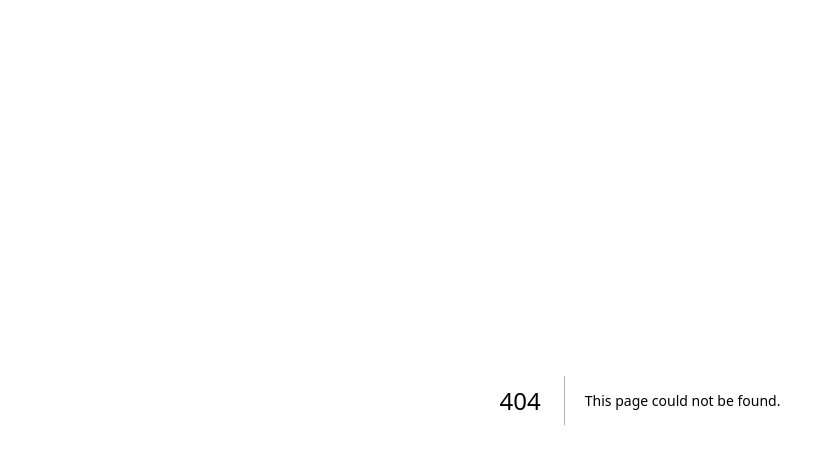
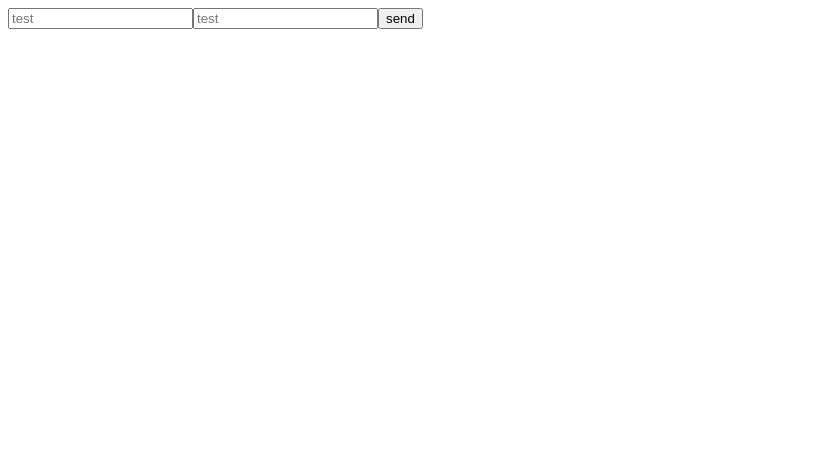
Before and after one commit to naviadev/Whisper_In_A_Bottle, a Next.js app in the folder client/: page /components/auth/loginForm in a window 1280 px wide. Before the commit this address had no page. Shown: the top 464 px of the page, without its empty margins (0-835 px from the left). Built offline with nearby package versions, Linux system fonts and the light colour scheme.

Commit message:
WIB-14 Feat | loginForm.tsx : login section 컴포넌트 추가

```diff
--- /dev/null
+++ b/client/pages/components/auth/loginForm.tsx
@@ -0,0 +1,13 @@
+import React from "react";
+
+const loginForm = () => {
+  return (
+    <div className="login-form">
+      <input type="email" placeholder="test" />
+      <input type="password" placeholder="test" />
+      <button type="submit">send</button>
+    </div>
+  );
+};
+
+export default loginForm;
```
